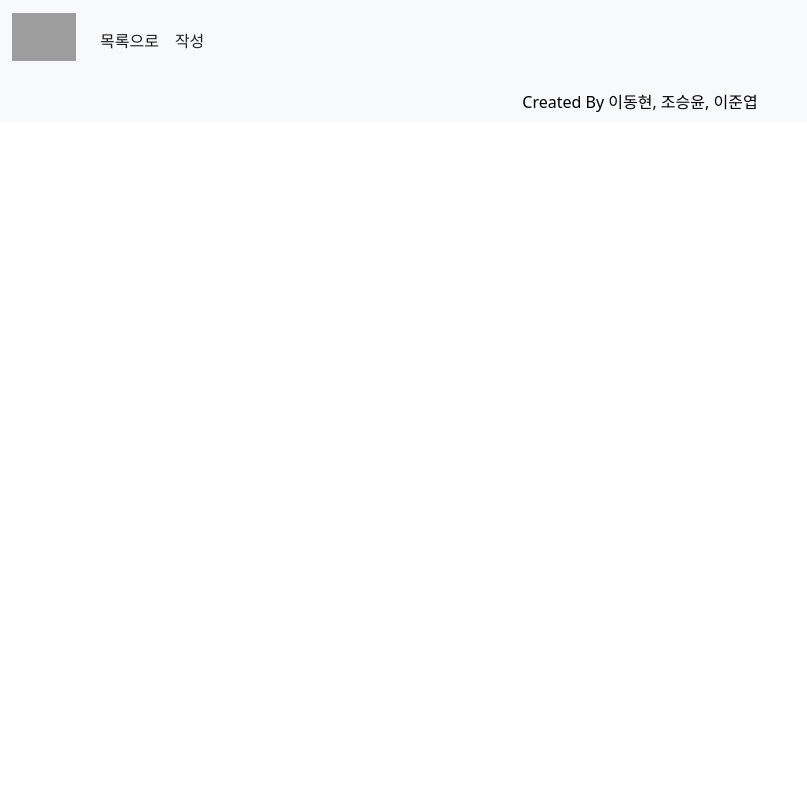
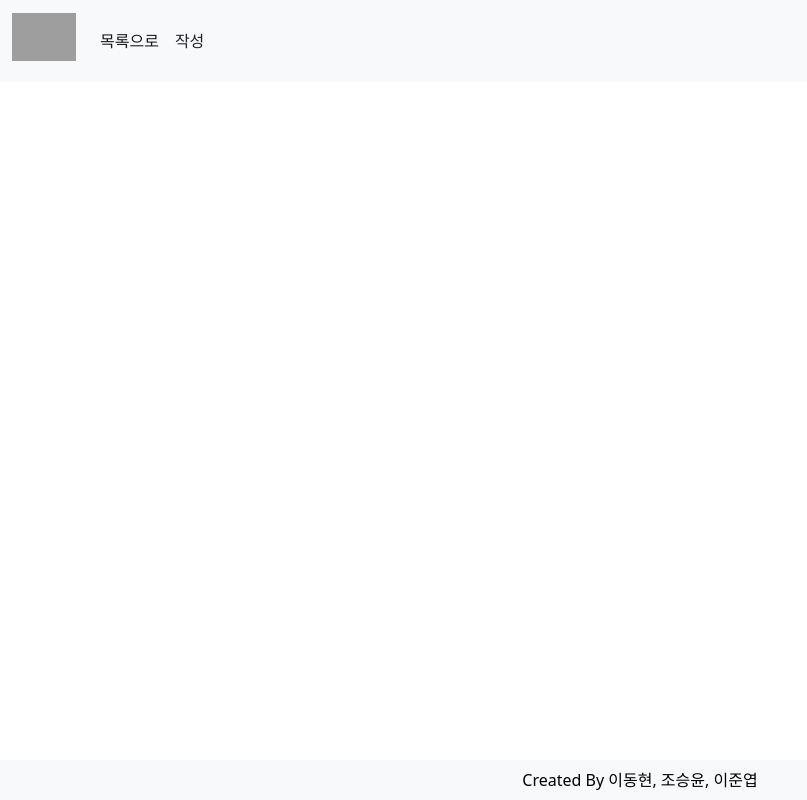
Before and after one commit to dortkthf/Django_Pjt_2, a Django app: template templates/base.html in a window 1280 px wide. Shown: the whole page, without its empty margins (0-807 px from the left). Run offline with Django 3.2, Linux system fonts and the light colour scheme; the template is opened without the code that fills it, so the values that code supplies are empty; parts of the project's set-up code (start-up, migrations or seed data) failed here and were passed over; some libraries are stand-ins or nearby versions; grey boxes are pictures that could not be loaded.

Commit message:
conflict

```diff
--- a/templates/base.html
+++ b/templates/base.html
@@ -39,7 +39,7 @@
   </div>
   <!-- JavaScript Bundle with Popper -->
   {% comment %} {% bootstrap_javascript %} {% endcomment %}
-  <footer class='sticky-bottom text-bg-light'>
+  <footer class='fixed-bottom text-bg-light'>
     <div class="container py-2">
       <p class='text-center mb-0'>Created By 이동현, 조승윤, 이준엽</p>
     </div>
```
Also changed, not shown: static/img/topgun.jpg (added).
